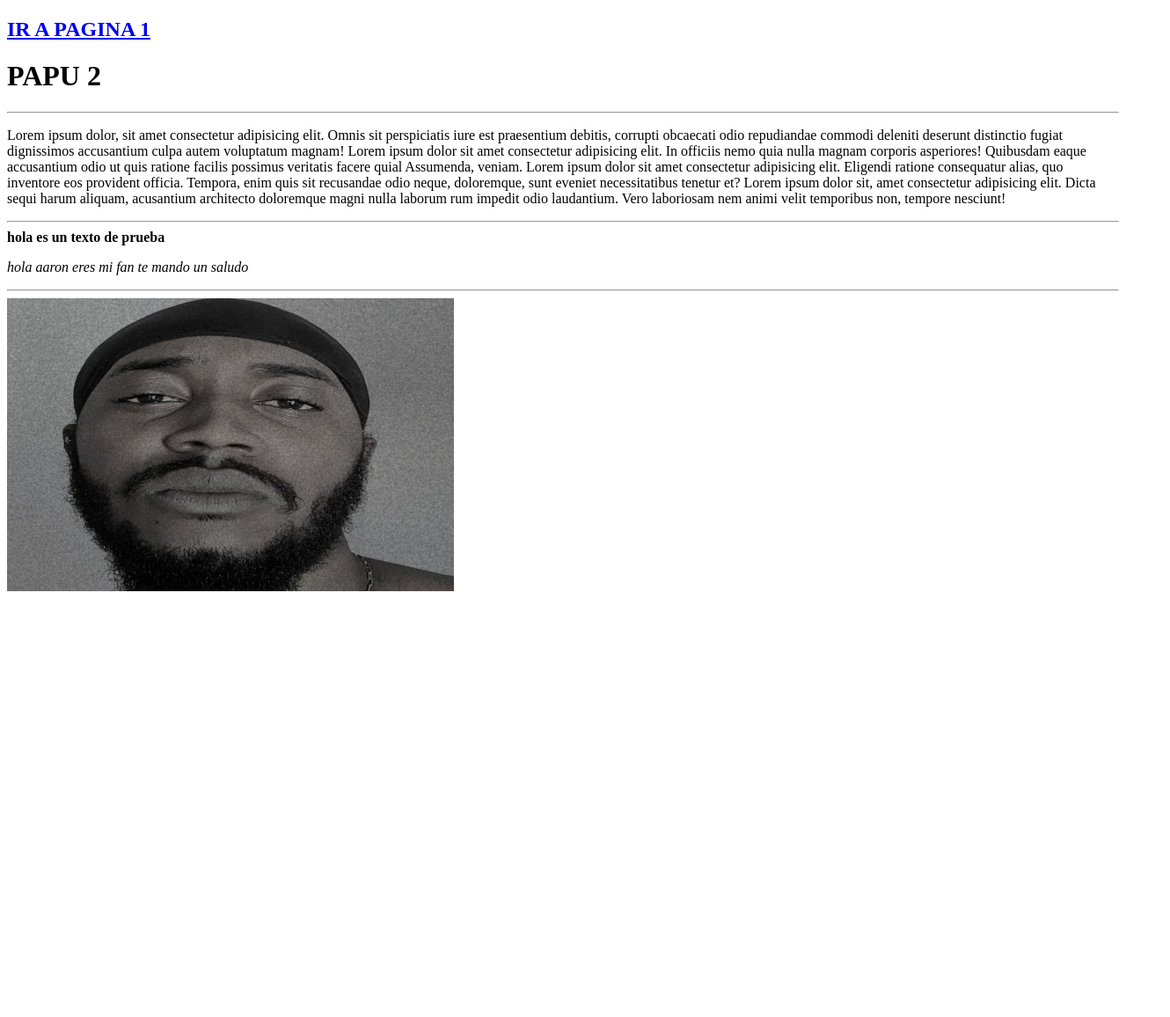
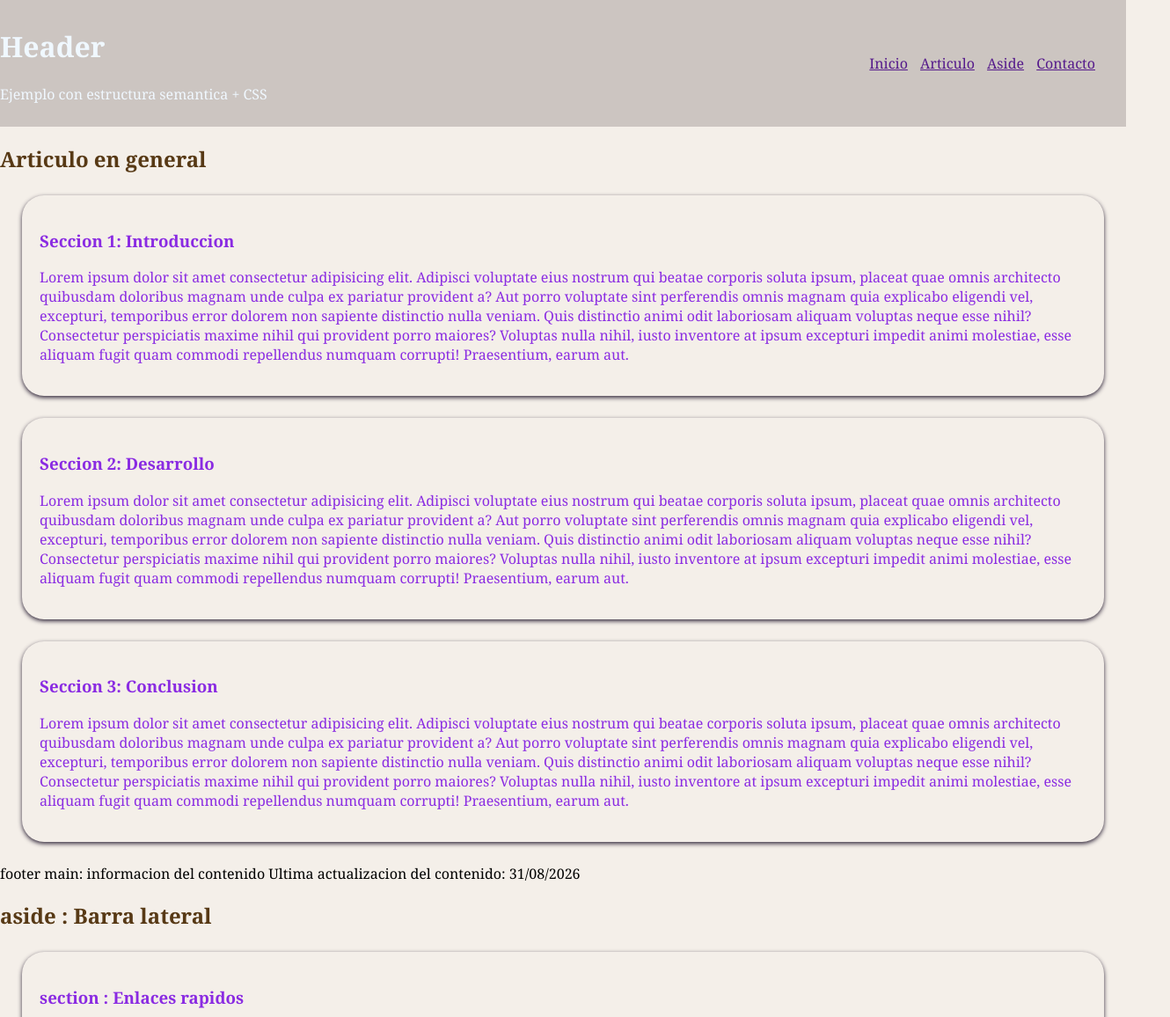
Before and after one commit to iAtar/Buendia-Martinez-Yaoccelotzin, a plain HTML site: page pagina2.html in a window 1280 px wide. Shown: the top 1156 px of the page at 88% size, 1330 px wide, since content can reach past the window. Before the commit the page ends 800 px from the top, so only its background shows below. Drawn offline with Linux system fonts and the light colour scheme.

Commit message:
Add files via upload

```diff
--- /dev/null
+++ b/estilos.css
@@ -0,0 +1,50 @@
+body{
+    font-family: Cambria, Cochin, Georgia, Times, 'Times New Roman', serif;
+    margin: 0px;
+    padding: 0px;
+    background-color: rgb(244, 239, 233);
+}
+header{
+    background-color: rgba(126, 114, 114, 0.337);
+    color: aliceblue;
+    padding: 10px 0px;
+    display: flex;
+    justify-content: space-between;
+    align-items: center;
+
+}
+header .logo h1{
+    margin: 0px;
+    padding-left: 25px;
+}
+nav ul{
+    list-style-type: none;
+    margin: 0px;
+    padding-right: 25px;
+}
+nav ul li{
+    display: inline;
+    margin-right: 10px;
+}
+section{
+    padding: 20px;
+    color: blueviolet;
+    box-shadow: 0 2px 5px rgb(50, 40, 59);
+    border-radius: 25px;
+    margin: 25px
+
+}
+
+h2{
+    color: rgb(87, 57, 21);
+}
+ footer{
+    background-color: rgba(118, 107, 107, 0.87);
+
+    color: aliceblue;
+    text-align: center;
+    padding: 25px;
+    width: 100%;
+    position: flex;
+    border-radius: 15px;
+ }
--- a/pagina2.html
+++ b/pagina2.html
@@ -1,22 +1,118 @@
 <!DOCTYPE html>
 <html lang="en">
+
 <head>
-<meta charset="UTF-8">
-<meta name="viewport" content="width=device-width, initial-scale-1.0">
-<title>Document</title>
-<link rel="icon" href="niga.jpg"image/x-icon">
+    <meta charset="UTF-8">
+    <meta name="viewport" content="width=device-width, initial-scale=1.0">
+    <title>Estructura de pagina web</title>
+    <link rel="stylesheet" href="estilos.css">
 </head>
+
 <body>
-<a href="index.html"> <h2><strong> IR A PAGINA 1 </strong></h2> </a>
-<h1> PAPU 2
-</h1>
-<hr>
-<p> Lorem ipsum dolor, sit amet consectetur adipisicing elit. Omnis sit perspiciatis iure est praesentium debitis, corrupti obcaecati odio repudiandae commodi deleniti deserunt distinctio fugiat dignissimos accusantium culpa autem voluptatum magnam! Lorem ipsum dolor sit amet consectetur adipisicing elit. In officiis nemo quia nulla magnam corporis asperiores! Quibusdam eaque accusantium odio ut quis ratione facilis possimus veritatis facere quial Assumenda, veniam. Lorem ipsum dolor sit amet consectetur adipisicing elit. Eligendi ratione consequatur alias, quo inventore eos provident officia. Tempora, enim quis sit recusandae odio neque, doloremque, sunt eveniet necessitatibus tenetur et? Lorem ipsum dolor sit, amet consectetur adipisicing elit. Dicta sequi harum aliquam, acusantium architecto doloremque magni nulla laborum rum impedit odio laudantium. Vero laboriosam nem animi velit temporibus non, tempore nesciunt!
-</p>
-<hr>
-<strong> hola es un texto de prueba</strong>
-<p> <i> hola aaron eres mi fan te mando un saludo</i></p>
-<hr>
-<img src="niga.jpg" alt="images.jpg" width="508" height="333">
+    <div class="container">
+        <!-- HEADER -->
+        <header>
+            <div class="container">
+                <div>
+                    <h1> Header </h1>
+                    <p>Ejemplo con estructura semantica + CSS</p>
+                </div>
+            </div>
+
+            <!-- NAV -->
+            <nav>
+                <ul>
+                    <li><a href="">Inicio</a></li>
+                    <li><a href="">Articulo</a></li>
+                    <li><a href="">Aside</a></li>
+                    <li><a href="">Contacto</a></li>
+
+                </ul>
+            </nav>
+        </header>
+        <!-- Pagina principal -->
+        <div class="layout">
+            <!-- MAIN -->
+            <main>
+                <!-- Articulos -->
+                <article>
+                    <h2>Articulo en general</h2>
+
+                    <!-- seccion 1 -->
+                    <section>
+                        <h3>Seccion 1: Introduccion</h3>
+                        <p>Lorem ipsum dolor sit amet consectetur adipisicing elit. Adipisci voluptate eius nostrum qui
+                            beatae corporis soluta ipsum, placeat quae omnis architecto quibusdam doloribus magnam unde
+                            culpa ex pariatur provident a?
+                            Aut porro voluptate sint perferendis omnis magnam quia explicabo eligendi vel, excepturi,
+                            temporibus error dolorem non sapiente distinctio nulla veniam. Quis distinctio animi odit
+                            laboriosam aliquam voluptas neque esse nihil?
+                            Consectetur perspiciatis maxime nihil qui provident porro maiores? Voluptas nulla nihil,
+                            iusto
+                            inventore at ipsum excepturi impedit animi molestiae, esse aliquam fugit quam commodi
+                            repellendus numquam corrupti! Praesentium, earum aut.</p>
+                    </section>
+                    <!-- seccion 2 -->
+                    <section>
+                        <h3>Seccion 2: Desarrollo</h3>
+                        <p>Lorem ipsum dolor sit amet consectetur adipisicing elit. Adipisci voluptate eius nostrum qui
+                            beatae corporis soluta ipsum, placeat quae omnis architecto quibusdam doloribus magnam unde
+                            culpa ex pariatur provident a?
+                            Aut porro voluptate sint perferendis omnis magnam quia explicabo eligendi vel, excepturi,
+                            temporibus error dolorem non sapiente distinctio nulla veniam. Quis distinctio animi odit
+                            laboriosam aliquam voluptas neque esse nihil?
+                            Consectetur perspiciatis maxime nihil qui provident porro maiores? Voluptas nulla nihil,
+                            iusto
+                            inventore at ipsum excepturi impedit animi molestiae, esse aliquam fugit quam commodi
+                            repellendus numquam corrupti! Praesentium, earum aut.</p>
+                    </section>
+                    <!-- seccion 1 -->
+                    <section>
+                        <h3>Seccion 3: Conclusion</h3>
+                        <p>Lorem ipsum dolor sit amet consectetur adipisicing elit. Adipisci voluptate eius nostrum qui
+                            beatae corporis soluta ipsum, placeat quae omnis architecto quibusdam doloribus magnam unde
+                            culpa ex pariatur provident a?
+                            Aut porro voluptate sint perferendis omnis magnam quia explicabo eligendi vel, excepturi,
+                            temporibus error dolorem non sapiente distinctio nulla veniam. Quis distinctio animi odit
+                            laboriosam aliquam voluptas neque esse nihil?
+                            Consectetur perspiciatis maxime nihil qui provident porro maiores? Voluptas nulla nihil,
+                            iusto
+                            inventore at ipsum excepturi impedit animi molestiae, esse aliquam fugit quam commodi
+                            repellendus numquam corrupti! Praesentium, earum aut.</p>
+                    </section>
+                </article>
+
+                <!-- Footer de el Main -->
+                <div class="main-footer">
+                    <span> footer main: informacion del contenido</span>
+                    <span>Ultima actualizacion del contenido: 31/08/2026</span>
+                </div>
+            </main>
+
+            <!-- ASIDE -->
+            <aside>
+                <h2> aside : Barra lateral</h2>
+                <section>
+                    <h3> section : Enlaces rapidos </h3>
+                    <ul>
+                        <li>Recursos A</li>
+                        <li>Recursos B</li>
+                        <li>Recursos C</li>
+                    </ul>
+                </section>
+                <section>
+                    <h3>Section: notas</h3>
+                    <p> Aqui ponemos anuncios, avisos o informacion </p>
+                </section>
+            </aside>
+
+        </div>
+        <!-- FOOTER -->
+        <footer class="page-footer">
+            Page 2026, todos los derechos reservador de la insticucion
+
+        </footer>
+    </div>
 </body>
+
 </html>
```
Also changed, not shown: index.html (+43 -15 lines).
